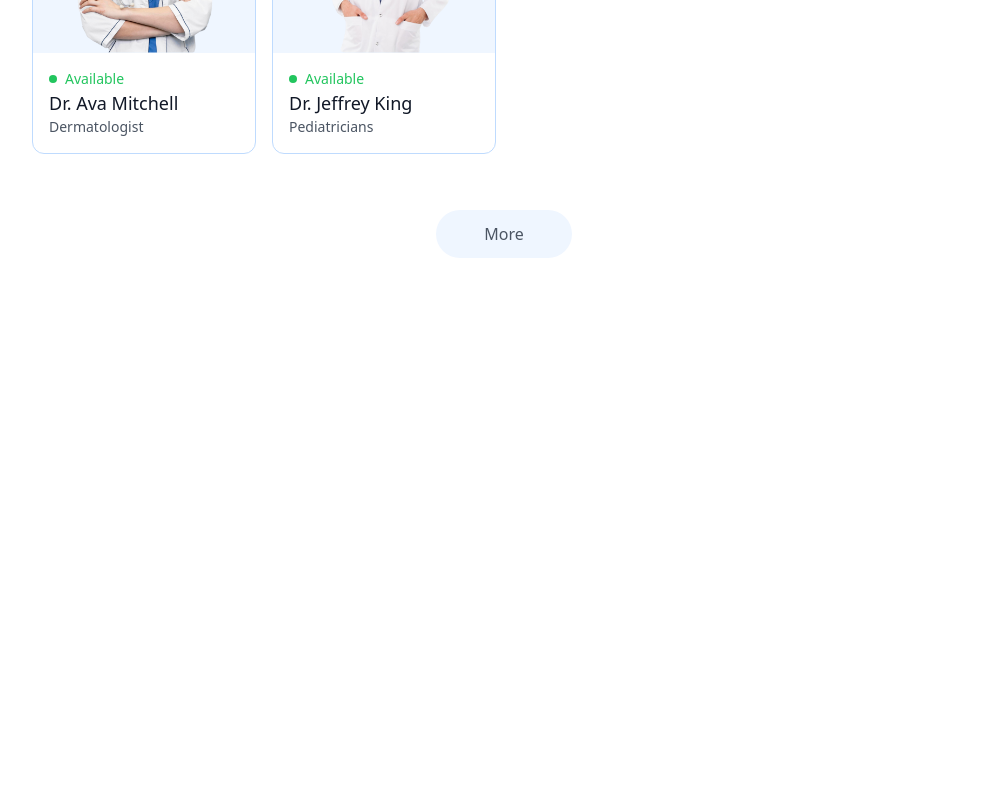
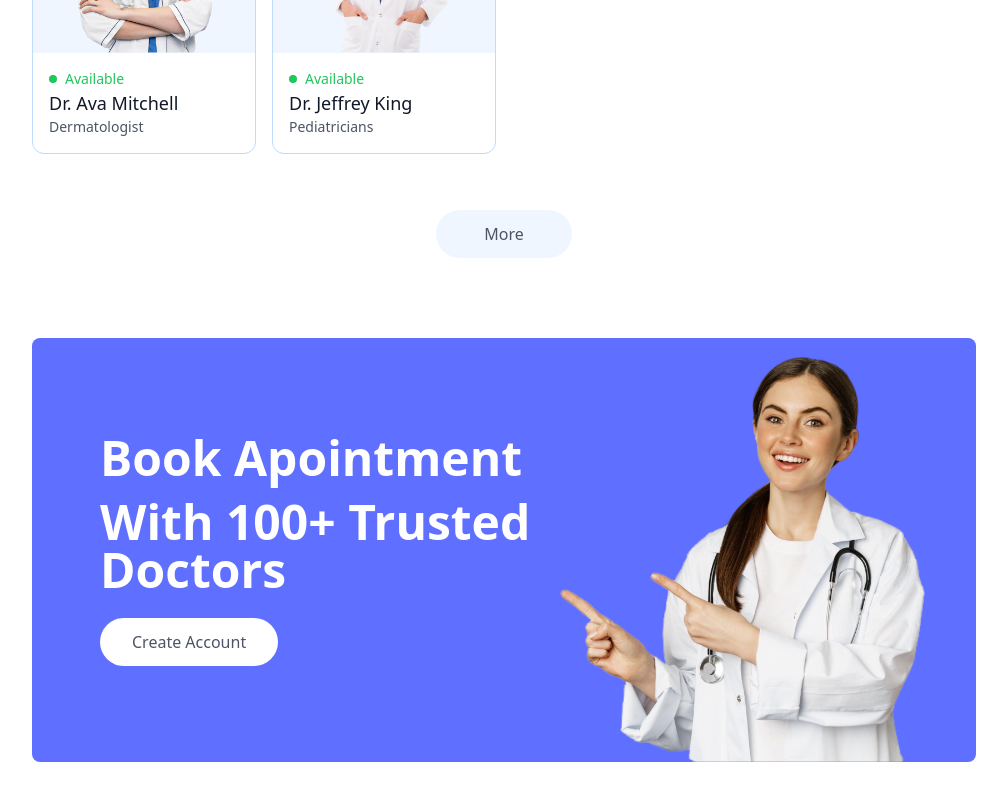
Before and after one commit to itz-prashant/prescripto, a React (Vite) app in the folder frontend/: page / in a window 1280 px wide. Shown: the part 1942-2742 px from the top of the page, without its empty margins (136-1143 px from the left). Before the commit the page ends 2264 px from the top, so only its background shows below. Built offline with nearby package versions, Linux system fonts and the light colour scheme.

Commit message:
Add banner section

```diff
--- /dev/null
+++ b/frontend/src/components/Banner.jsx
@@ -0,0 +1,26 @@
+import React from 'react'
+import { assets } from '../assets/assets'
+import { useNavigate } from 'react-router-dom'
+
+const Banner = () => {
+
+    const navigate = useNavigate()
+
+  return (
+    <div className='flex bg-primary rounded-lg px-6 sm:px-10 md:px-14 lg:px-12 my-20 md:mx-10'>
+        <div className='flex-1 py-8 sm:py-10 md:py-16 lg:py-24 lg:pl-5'>
+            <div className='text-xl sm:text-2xl md:text-3xl lg:text-5xl font-semibold text-white'>
+                <p>Book Apointment</p>
+                <p className='mt-4'>With 100+ Trusted Doctors</p>
+            </div>
+            <button onClick={()=> {navigate('/login'); scrollTo(0,0)}} className='bg-white text-sm  sm:text-base text-gray-600 px-8 py-3 rounded-full mt-6 hover:scale-105 transition-all duration-500'>Create Account</button>
+        </div>
+
+        <div className='hidden md:block md:w-1/2 lg:w-[370px] relative'>
+            <img className='absolute w-full bottom-0 right-0 max-w-md' src={assets.appointment_img} alt="" />
+        </div>
+    </div>
+  )
+}
+
+export default Banner
--- a/frontend/src/pages/Home.jsx
+++ b/frontend/src/pages/Home.jsx
@@ -2,6 +2,7 @@ import React from 'react'
 import Header from '../components/Header'
 import SpecialityMenu from '../components/SpecialityMenu'
 import TopDoctors from '../components/TopDoctors'
+import Banner from '../components/Banner'
 
 const Home = () => {
   return (
@@ -9,6 +10,7 @@ const Home = () => {
       <Header />
       <SpecialityMenu />
       <TopDoctors />
+      <Banner />
     </div>
   )
 }
```
